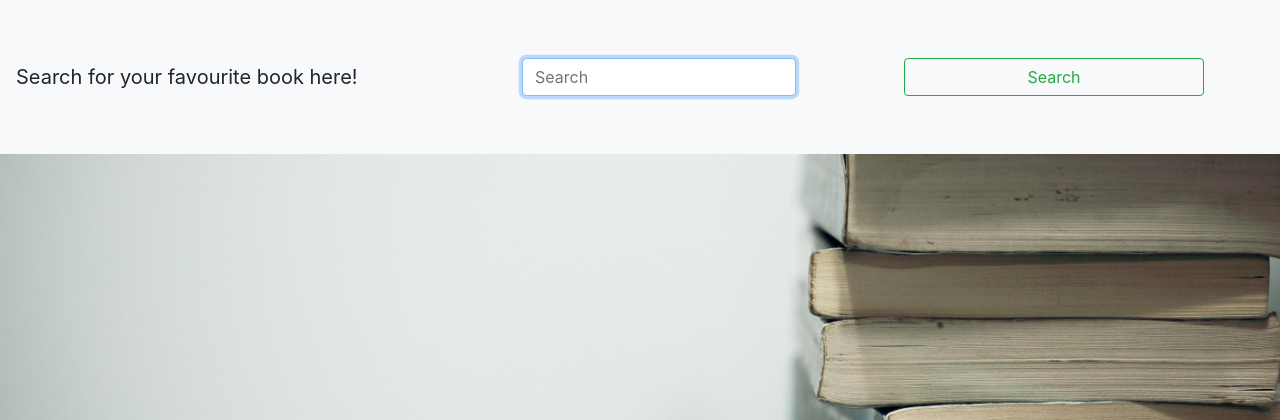
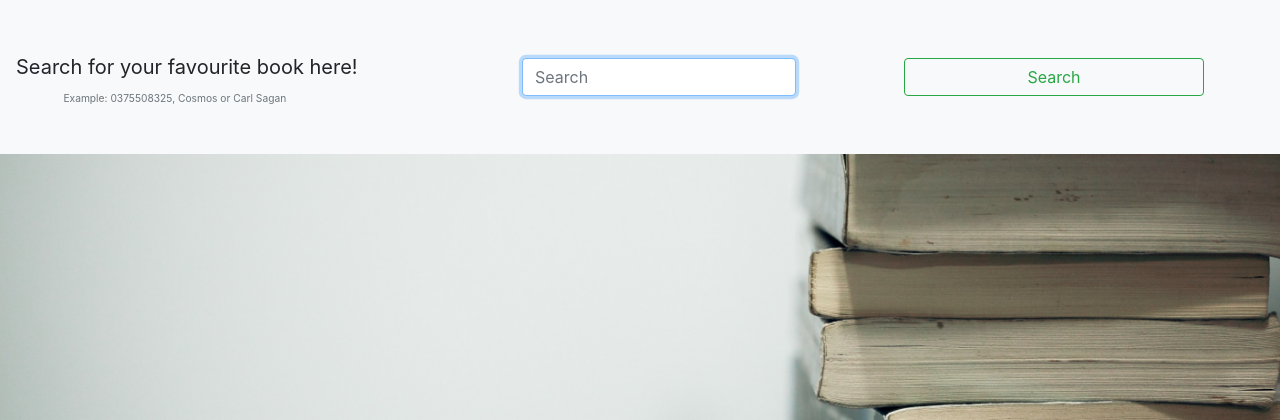
Before and after one commit to sundaramgupta/book-review, a Flask app: page /temp in a window 1280 px wide. Shown: the top 420 px of the page. Run offline with Flask 2, Linux system fonts and the light colour scheme; some libraries are stand-ins or nearby versions.

Commit message:
added example message on search page

```diff
--- a/static/stylesheet.css
+++ b/static/stylesheet.css
@@ -144,3 +144,10 @@ h3{
 	justify-content: center;
 	padding: 200px;
 }
+.small{
+	align-items: center;
+	text-align: center;
+}
+.text-muted{
+	margin-right: 40px;
+}
--- a/templates/search.html
+++ b/templates/search.html
@@ -2,11 +2,14 @@
 
 {% block body %}
 <nav class="navbar navbar-light bg-light justify-content-between">
-  <a class="navbar-brand">Search for your favourite book here!</a>
+	<div class="small">
+		<a class="navbar-brand">Search for your favourite book here!</a>
+		<small id="bookHelp" class="form-text text-muted">Example: 0375508325, Cosmos or Carl Sagan</small>
+	</div>
 
-  <form class="form-inline" action= "{{url_for('search')}}" method="get">
-    <input class="form-control mr-sm-2" name="text" type="search" placeholder="Search" aria-label="Search" autofocus>
-    <button class="btn btn-outline-success my-2 my-sm-0" type="submit">Search</button>
-  </form>
+	<form class="form-inline" action= "{{url_for('search')}}" method="get">
+		<input class="form-control mr-sm-2" name="text" type="search" placeholder="Search" aria-label="Search" autofocus>
+		<button class="btn btn-outline-success my-2 my-sm-0" type="submit">Search</button>
+	</form>
 </nav>
 {% endblock %}
```
